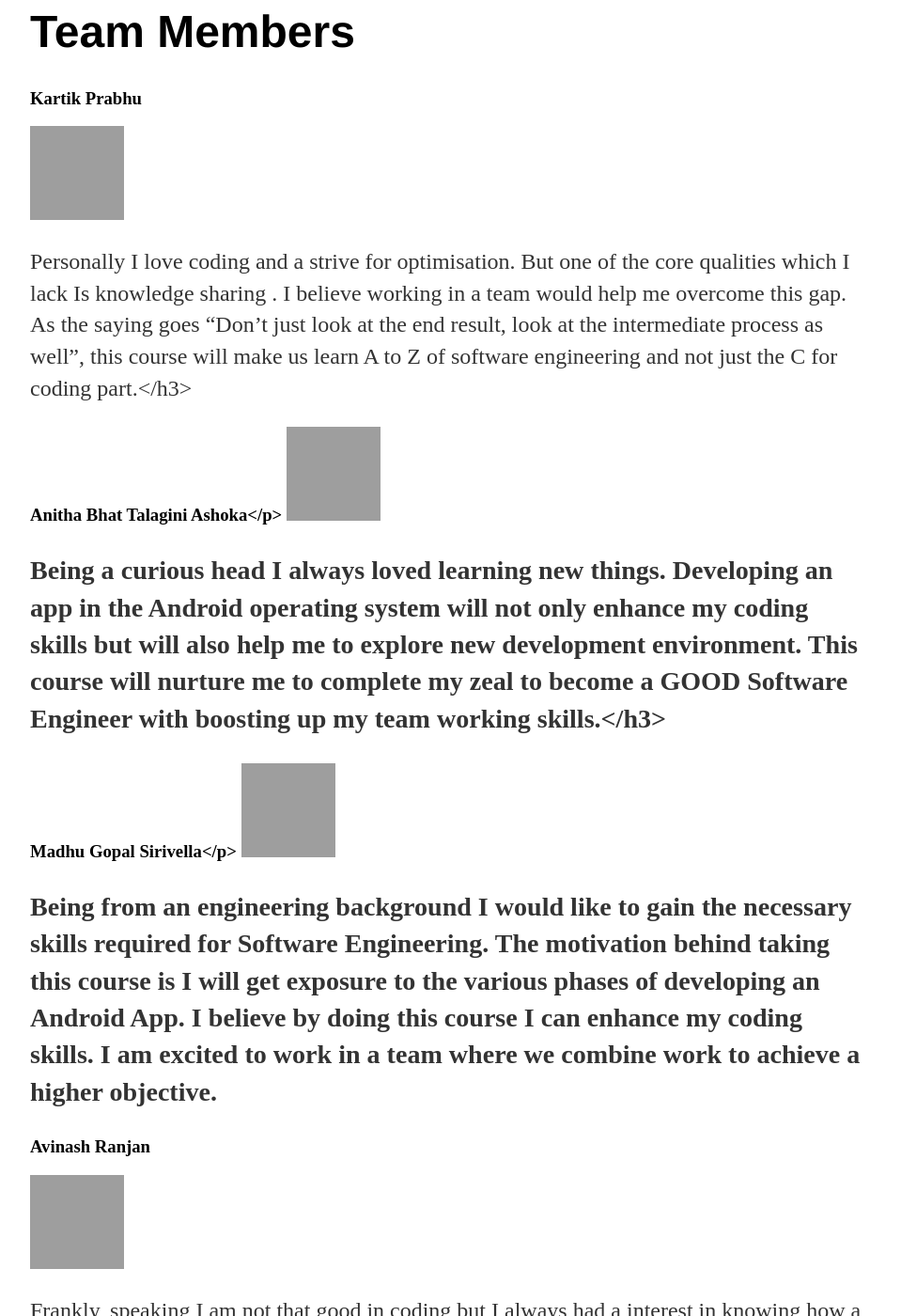
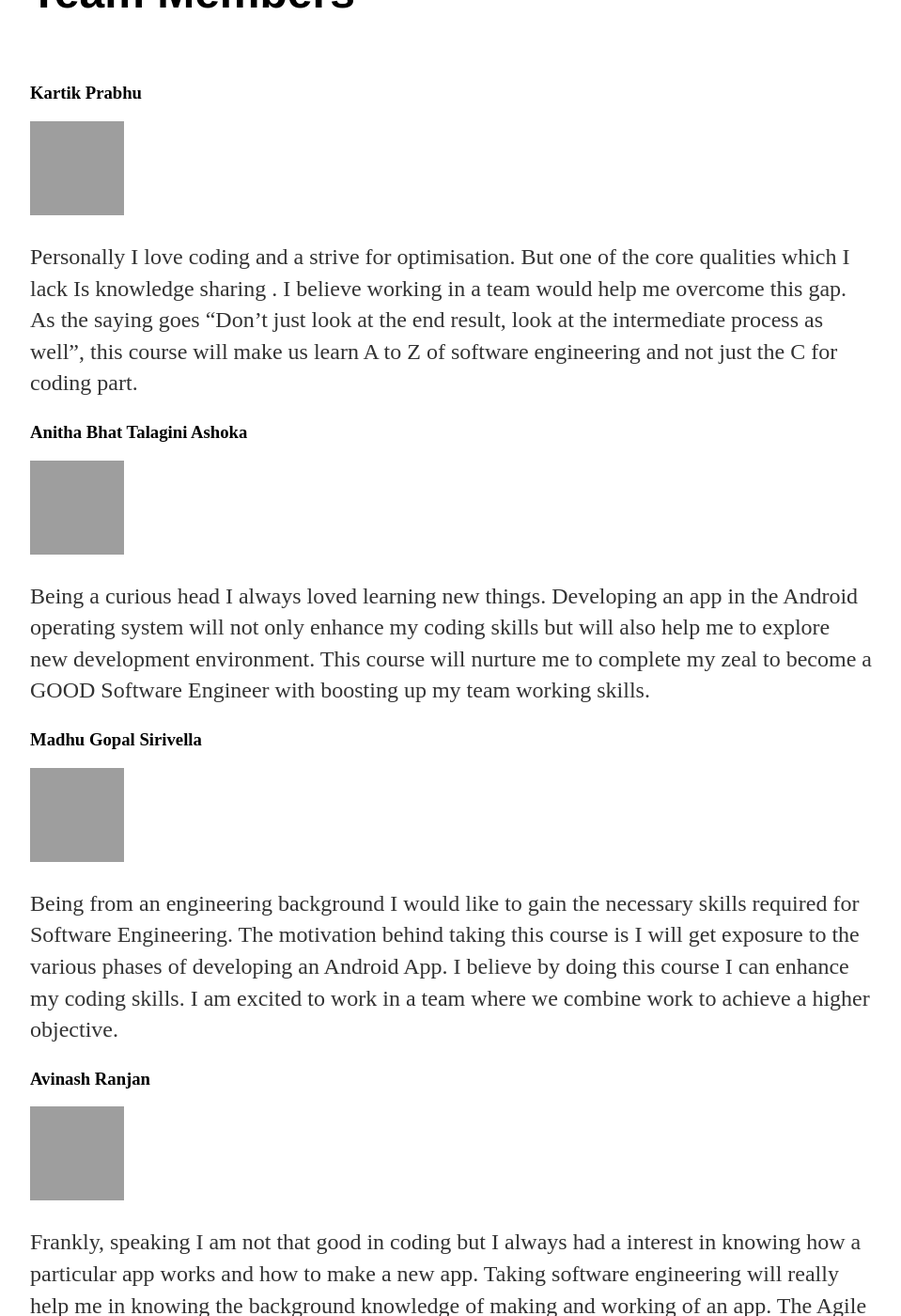
Before and after one commit to kartikprabhu20/YourEuro, a Jekyll site: the page built from docs/_posts/2019-04-15-TeamPresentation.md, in a window 1280 px wide and 1400 px high, scrolled down 1752 px, cut to the strip 0-1400 px from the top of the window. Shown: the whole strip at 94% size, without its empty margins (160-1119 px from the left). Built offline with Jekyll 4.4.1, drawn with Linux system fonts in a browser that asks for light colours; a file with an impossible date is left out; grey boxes are pictures that could not be loaded.

Commit message:
Update 2019-04-15-TeamPresentation.md

```diff
--- a/docs/_posts/2019-04-15-TeamPresentation.md
+++ b/docs/_posts/2019-04-15-TeamPresentation.md
@@ -9,7 +9,7 @@
   <h3>Hey folks, Welcome to our team blog.
 Here we are Introducing our awesome team and inspiration to take up the project “Money control”.</h3>
   <hr><br>
-  <h1>Our Project</h1><br>
+  <h1>Our Project</h1>
   <p>The project we have selected to develop an app “Money control”. Saving money and keeping track of the spending is a very hectic task, It’s always necessary for each one of us to track the money flow for efficient financial management. Our App “YOUREURO” will not only keep the track of money flow, is also give a statistical analysis.<br><br>
 <img src="https://github.com/DBSE-teaching/isee2019-ARTexceptionals/blob/master/docs/images/APP_logo.jpeg?raw=true" width="300" height="150">  </p><hr><br>
   <h1>Team ARTexceptionals</h1><br>
@@ -24,23 +24,23 @@
 
   <img src="https://github.com/DBSE-teaching/isee2019-ARTexceptionals/blob/master/docs/images/Team_logo.jpeg?raw=true" width="300" height="150">
 
-<h1>Team Members</h1>
+<h1>Team Members</h1><br/>
 <h3>Kartik Prabhu</h3>
 <img src="https://github.com/DBSE-teaching/isee2019-ARTexceptionals/blob/master/docs/images/karthik.jpeg?raw=true" width="100" height="100">
-<p>Personally I love coding and a strive for optimisation. But one of the core qualities which I lack Is knowledge sharing . I believe working in a team would help me overcome this gap. As the saying goes “Don’t just look at the end result, look at the intermediate process as well”, this course will make us learn A to Z of software engineering and not just the C for coding part.</h3>
-<h3>Anitha Bhat Talagini Ashoka</p>
+<p>Personally I love coding and a strive for optimisation. But one of the core qualities which I lack Is knowledge sharing . I believe working in a team would help me overcome this gap. As the saying goes “Don’t just look at the end result, look at the intermediate process as well”, this course will make us learn A to Z of software engineering and not just the C for coding part.</p>
+<h3>Anitha Bhat Talagini Ashoka</h3>
 <img src="https://github.com/DBSE-teaching/isee2019-ARTexceptionals/blob/master/docs/images/Anitha.jpeg?raw=true" width="100" height="100">
-<p>Being a curious head I always loved learning new things. Developing an app in the Android operating system will not only enhance my coding skills but will also help me to explore new development environment. This course will nurture me to complete my zeal to become a GOOD Software Engineer with boosting up my team working skills.</h3>
-<h3>Madhu Gopal Sirivella</p>
+<p>Being a curious head I always loved learning new things. Developing an app in the Android operating system will not only enhance my coding skills but will also help me to explore new development environment. This course will nurture me to complete my zeal to become a GOOD Software Engineer with boosting up my team working skills.</p>
+<h3>Madhu Gopal Sirivella</h3>
 <img src="https://github.com/DBSE-teaching/isee2019-ARTexceptionals/blob/master/docs/images/Madhu.jpeg?raw=true" width="100" height="100">
 <p>Being from an engineering background I would like to gain the necessary skills required for Software Engineering. The motivation behind taking this course is I will get exposure to the various phases of developing an Android App. I believe by doing this course I can enhance my coding skills. I am excited to work in a team where we combine work to achieve a higher objective.</p>
 
 <h3>Avinash Ranjan</h3>
 <img src="https://github.com/DBSE-teaching/isee2019-ARTexceptionals/blob/master/docs/images/Avinash.jpeg?raw=true" width="100" height="100">
 <p>Frankly, speaking I am not that good in coding but I always had a interest in knowing how a particular app works and how to make a new app. Taking software engineering will really help me in knowing the background knowledge of making and working of an app. The Agile Manifesto here will promote simplification and individuals and interactions over processes and tools. So, taking up this course will not only help me making of an app but will also help me in presenting my app in front of people.</p><hr><br>
-<h2>Roles and Responsibilities</h2>
-<h3>
-  <strong>Scrum Master: </strong></h3><p> As the Scrum Master, Anitha will be responsible in dividing the workload among the members depending on core strengths of individuals. She will also be responsible to take into account the intermediate challenges and changes from the client and see to that all the sprint items are completed on schedule. <br></p>
+<h1>Roles and Responsibilities</h1><br/>
+
+<h3><strong>Scrum Master: </strong></h3><p> As the Scrum Master, Anitha will be responsible in dividing the workload among the members depending on core strengths of individuals. She will also be responsible to take into account the intermediate challenges and changes from the client and see to that all the sprint items are completed on schedule. <br></p>
 
 <h3><strong>Quality Control: </strong></h3><p>Avinash having a testing background will come up with strategies to make sure that quality of product. He will also be responsible to make sure that the standards of the product is meeting up with expectation of the client. <br></p>
 
@@ -49,9 +49,9 @@
 <p>These are the initial roles assigned. But each and every member is eager in trying out the others role. Once we get a handle on how things work we will swap the roles according to the requirement.
 </p>
 <hr><br>
-<h1>Complementary Skills</h1><br>
+<h1>Complementary Skills</h1><br/>
 <p>A project doesn’t just comprise of coding. It is just a minor part of it. Engineers tend to forget this which leads to a delivery of a bad product. Our team is a group of diverse people with varied skills. All of us have a minimum experience of 2-3 years and thus have already been part of different product development. But now it’s time to use those gained knowledge and skills along with the coding skills used across different courses to good use. Presentation , documentation, agile management, creativity, leadership, pressure handling, and last but not the least Programming are the key skill that exist among the team members and each one of us is eager to learn from one another.</p><hr><br>
-<h1>Communication</h1><br>
+<h1>Communication</h1><br/>
 <p>We are using github for code upload and maintaining the blogs , Whatsapp for daily communication and Trello for scrum management, trello having an android app will make things simpler and active. We have scheduled weekly meeting on Fridays after class hours where sprint challenges and blockers will be tried to be solved.</p><br>
 
 
@@ -70,8 +70,8 @@
  <div class="column">
 <img src="https://github.com/DBSE-teaching/isee2019-ARTexceptionals/blob/master/docs/images/Team.jpeg?raw=true" width="100" height="100">
    </div>
-   </div>
- <h1>Flexibility<h1><br>
+   </div><br>
+ <h1>Flexibility<h1><br/>
   <p>A product comes into its true colour only when each of the jigsaw pieces align properly. A team functions smoothly only when the team members work together. The gaps in the skills of one person needs to be covered by some other. Keeping this in mind, we will have regular standup meets to identify these gaps, discuss the challenges and help each other in growing as individual. Even though we have assigned roles for ourselves, we are not sandboxing ourselves to its parameters. This mindset is necessary for the flexibility of the team and thereby working seemlessly.</P><br><hr>
 
 <h3><strong>Thank You for visiting our blog!! That’s all for Now. Stay tuned for more updates on our project!!</strong></h3>
```
